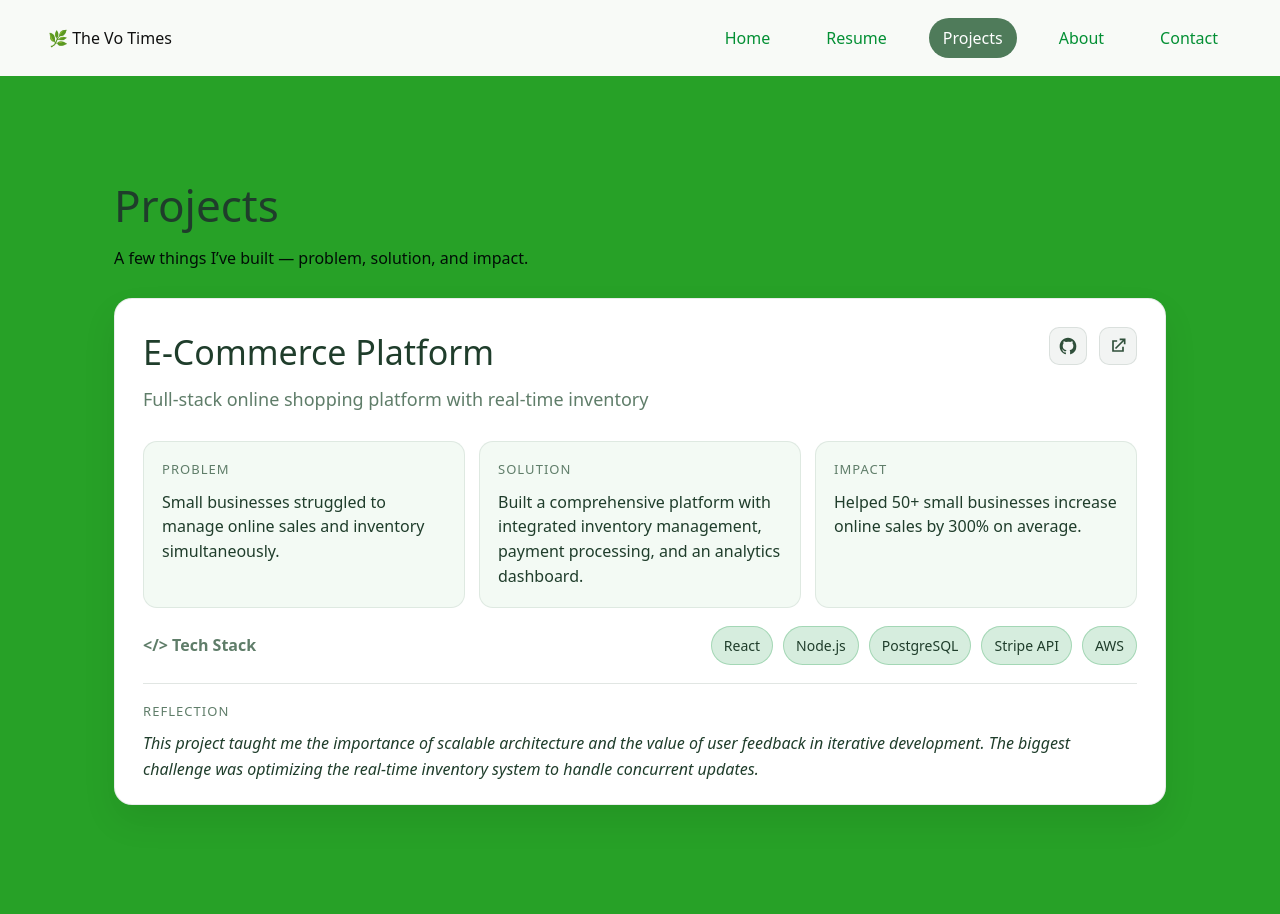
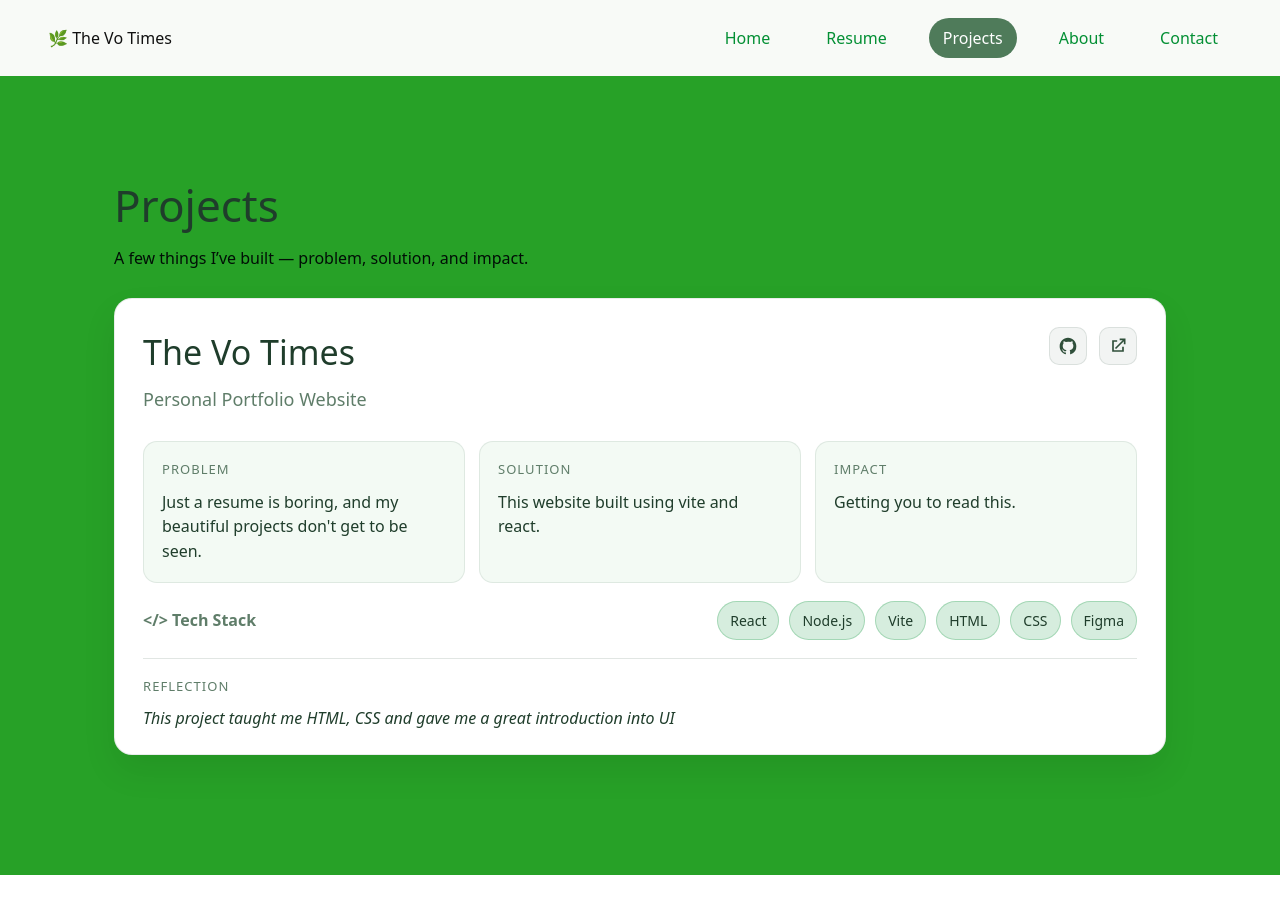
Before and after one commit to raymond-t-vo/myportfolio, a React (Vite) app: page /projects in a window 1280 px wide. Shown: the top 914 px of the page. After the commit the page ends 875 px from the top, so only its background shows below. Built offline with nearby package versions, Linux system fonts and the light colour scheme; the HTML template or start-up script is replaced by a standard one.

Commit message:
First project

```diff
--- a/src/pages/Projects.jsx
+++ b/src/pages/Projects.jsx
@@ -1,16 +1,15 @@
 const projects = [
   {
-    title: "E-Commerce Platform",
-    tagline: "Full-stack online shopping platform with real-time inventory",
+    title: "The Vo Times",
+    tagline: "Personal Portfolio Website",
     githubUrl: "https://github.com/yourname/ecommerce",
     liveUrl: "https://your-demo-link.com",
-    problem: "Small businesses struggled to manage online sales and inventory simultaneously.",
+    problem: "Just a resume is boring, and my beautiful projects don't get to be seen.",
     solution:
-      "Built a comprehensive platform with integrated inventory management, payment processing, and an analytics dashboard.",
-    impact: "Helped 50+ small businesses increase online sales by 300% on average.",
-    stack: ["React", "Node.js", "PostgreSQL", "Stripe API", "AWS"],
-    reflection:
-      "This project taught me the importance of scalable architecture and the value of user feedback in iterative development. The biggest challenge was optimizing the real-time inventory system to handle concurrent updates.",
+      "This website built using vite and react.",
+    impact: "Getting you to read this.",
+    stack: ["React", "Node.js", "Vite", "HTML", "CSS","Figma"],
+    reflection: "This project taught me HTML, CSS and gave me a great introduction into UI",
   },
   // Add more projects here
 ]
```
